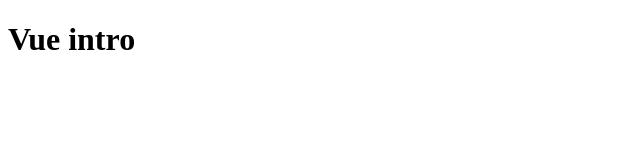
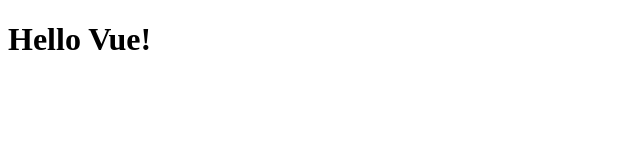
Before and after one commit to Beniamino-Soccio/vue-hello, a plain HTML site: page index.html in a window 1280 px wide. Shown: the full height of the page, 0-640 px from the left. Drawn offline with nearby package versions, Linux system fonts and the light colour scheme.

Commit message:
print a title on page

```diff
--- a/index.html
+++ b/index.html
@@ -7,7 +7,10 @@
 </head>
 <body>
     <script src="https://unpkg.com/vue@3/dist/vue.global.js"></script>
-    <h1>Vue intro</h1>
+
+    <div id="app">
+        <h1>{{ message }}</h1>
+    </div>
 
 
     <script src="js/script.js"></script>
--- a/js/script.js
+++ b/js/script.js
@@ -6,3 +6,12 @@ Bonus:
 Aggiungere alla pagina un’immagine,
 presa anch’essa da un data.
 */
+const { createApp } = Vue
+
+  createApp({
+    data() {
+      return {
+        message: 'Hello Vue!'
+      }
+    }
+  }).mount('#app')
```
